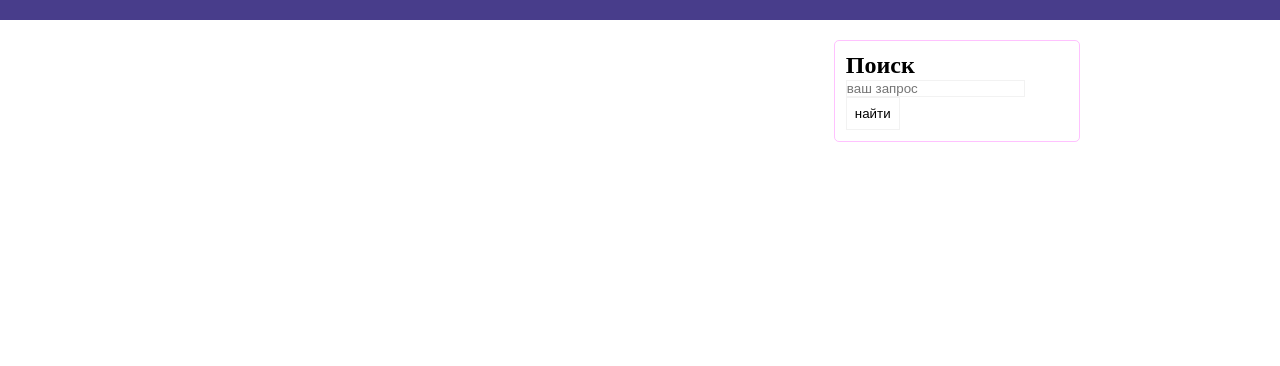
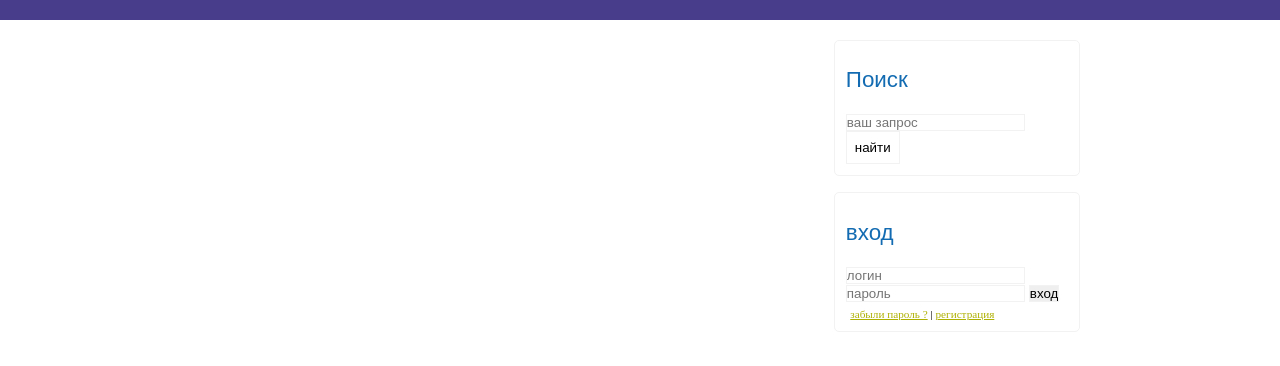
Before and after one commit to tttim777/films, a plain HTML site: page index.html in a window 1280 px wide. Shown: the part 190-556 px from the top of the page. Drawn offline with Linux system fonts and the light colour scheme.

Commit message:
учёба

```diff
--- a/assets/css/styl.css
+++ b/assets/css/styl.css
@@ -16,6 +16,25 @@ textarea {
     outline: none;
     border: none;
     border: solid 1px #f2f2f2;
+}
+
+h1,
+h2 {
+    font: normal 170% 'century gothic', arial;
+    margin: 0 0 15px 0;
+    padding: 15px 0 5px 0;
+    color: #000;
+}
+
+h2 {
+    font-size: 140%;
+}
+
+a,
+a:hover {
+    outline: none;
+    text-decoration: underline;
+    color: #aeb002;
 }
 
 .header {
@@ -107,14 +126,14 @@ ul.menu li a:hover {
     width: 224px;
 }
 
-.sitebar {
+.sidebar {
     float: right;
     width: 222px;
     padding: 5%;
     margin: 0 0 16px 0;
     border: solid 1px #f2f2f2;
     border-radius: 5px;
-    border-color: #f9f9;
+    border-color: #f2f2f2;
 }
 
 .btn {
@@ -122,3 +141,13 @@ ul.menu li a:hover {
     background-color: white;
     cursor: pointer;
 }
+
+.sidebar h2 {
+    color: #136cb2;
+}
+
+.lables_passreg_text {
+    font-size: 0.7em;
+    margin-top: 3%;
+    margin-left: 2%;
+}
--- a/index.html
+++ b/index.html
@@ -2,12 +2,12 @@
 <html lang="ru">
 
 <head>
-    <meta charset="UTF-8">
-    <meta http-equiv="X-UA-Compatible" content="IE=edge">
-    <meta name="viewport" content="width=device-width, initial-scale=1.0">
+    <meta charset="UTF-8" />
+    <meta http-equiv="X-UA-Compatible" content="IE=edge" />
+    <meta name="viewport" content="width=device-width, initial-scale=1.0" />
     <meta name="discription" content="Киномонстр - это портал о кино" />
     <meta name="keywords" content="фильмы, фильмы онлайн, hd, кино" />
-    <link rel="stylesheet" href="assets/css/styl.css">
+    <link rel="stylesheet" href="assets/css/styl.css" />
     <title>Document</title>
 </head>
 
@@ -27,21 +27,32 @@
                     <li class="selected">
                         <a href="#">Главная</a>
                     </li>
-                    <li> <a href="#">Фильмы</a></li>
-                    <li> <a href="#">Сериалы</a></li>
-                    <li> <a href="#">Рейтинг фильмов</a></li>
-                    <li> <a href="#">Контакты</a></li>
+                    <li><a href="#">Фильмы</a></li>
+                    <li><a href="#">Сериалы</a></li>
+                    <li><a href="#">Рейтинг фильмов</a></li>
+                    <li><a href="#">Контакты</a></li>
                 </ul>
             </div>
-
         </div>
         <div class="site_content">
             <div class="sidebar_container">
-                <div class="sitebar">
+                <div class="sidebar">
                     <h2>Поиск</h2>
                     <form method="post" action="#" id="search_form">
                         <input type="search" name="search_field" placeholder="ваш запрос" />
                         <input type="submit" class="btn" value="найти" />
+                    </form>
+                </div>
+                <div class="sidebar">
+                    <h2>вход</h2>
+                    <form method="post" action="#" id="login">
+                        <input type="text" name="login_fild" placeholder="логин" />
+                        <input type="password" name="pasword_fild" placeholder="пароль" />
+                        <input type="submit" name="btn" value="вход" />
+                        <div class="lables_passreg_text">
+                            <span><a href="#">забыли пароль ?</a></span> |
+                            <span><a href="#">регистрация</a></span>
+                        </div>
                     </form>
                 </div>
             </div>
```
